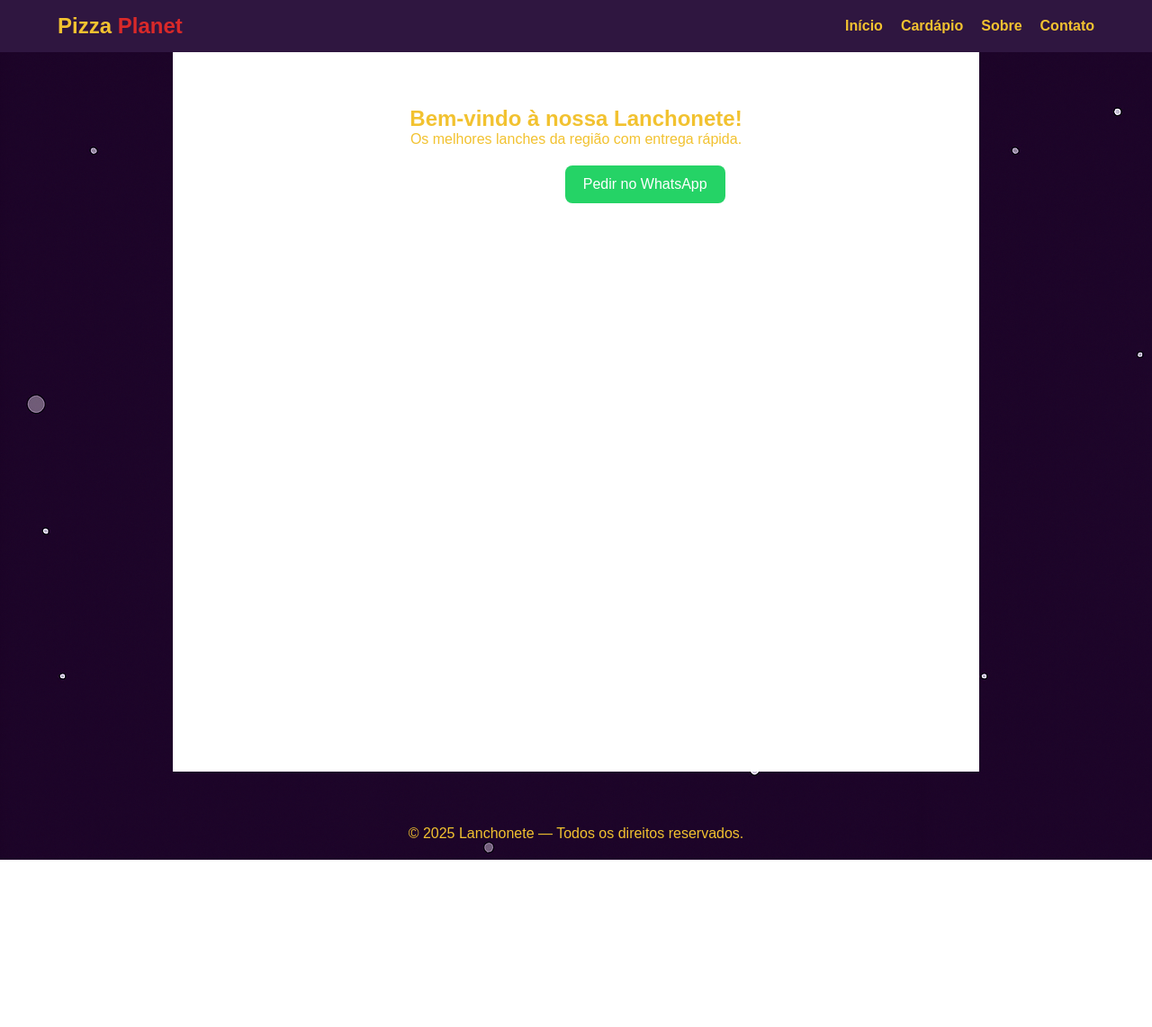
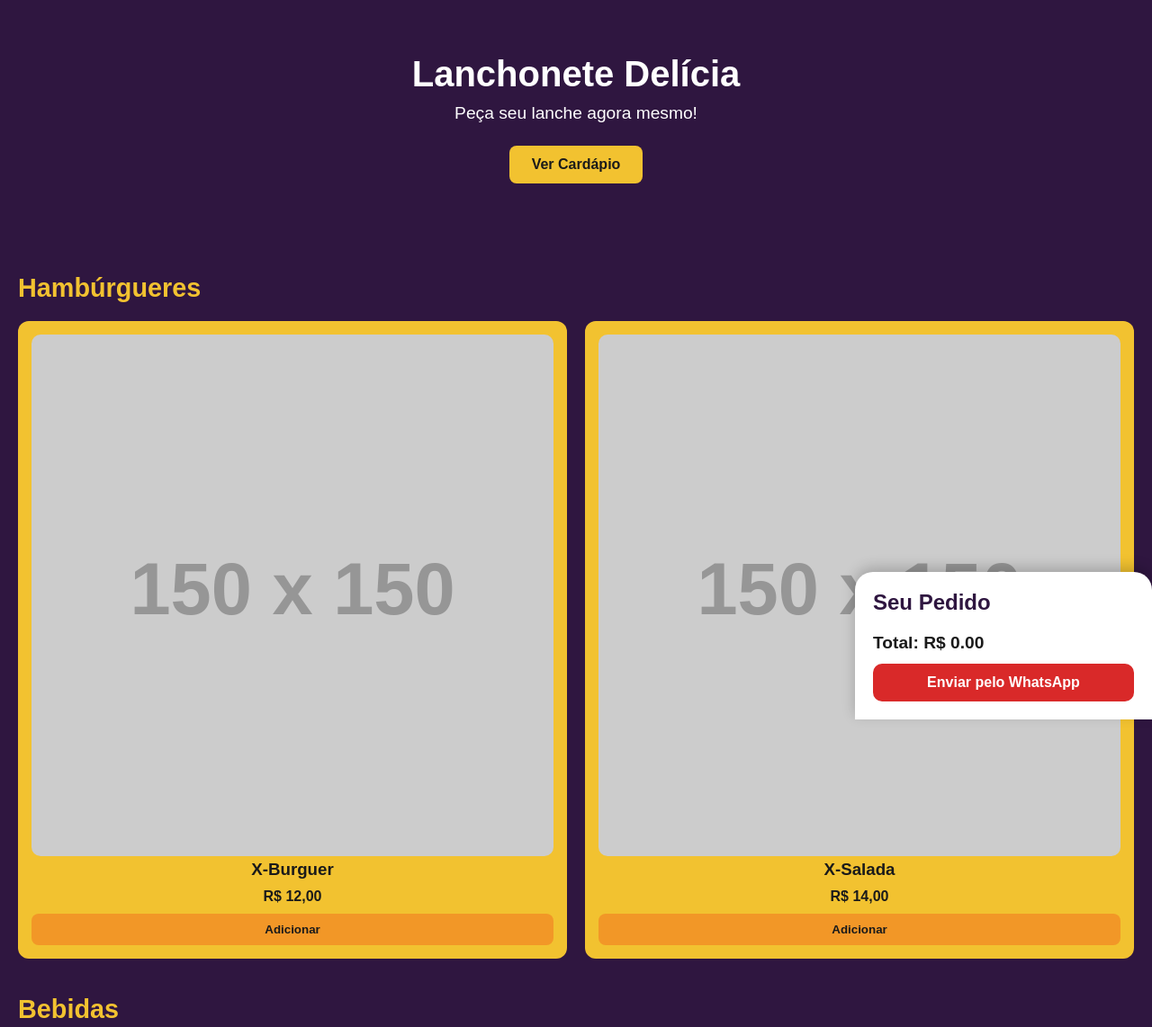
Before and after one commit to mrruankoala/Landing-Pages, a plain HTML site: page index.html in a window 1280 px wide. Shown: the top 1142 px of the page at 90% size. Before the commit the page ends 956 px from the top, so only its background shows below. Drawn offline with Linux system fonts and the light colour scheme; placeholder pictures from the web are drawn by us.

Commit message:
commit: single page is better

```diff
--- a/index.html
+++ b/index.html
@@ -1,39 +1,93 @@
 <!DOCTYPE html>
-<html lang="pt-BR">
+<html lang="pt-br">
 <head>
-    <meta charset="UTF-8">
-    <title>Lanchonete • Início</title>
-    <link rel="stylesheet" href="styles.css">
+    <meta charset="UTF-8" />
+    <meta name="viewport" content="width=device-width, initial-scale=1.0" />
+    <title>Lanchonete - Faça seu Pedido</title>
+    <link rel="stylesheet" href="style.css">
 </head>
+<body>
 
-<body>
-    <!-- NAVBAR -->
-    <header>
-        <nav class="navbar">
-            <h1 class="logo">Pizza <span>Planet</span></h1>
-            <ul class="menu">
-                <li><a href="index.html">Início</a></li>
-                <li><a href="cardapio.html">Cardápio</a></li>
-                <li><a href="sobre.html">Sobre</a></li>
-                <li><a href="contato.html">Contato</a></li>
-            </ul>
-        </nav>
+    <!-- ================= HERO ================= -->
+    <header class="hero">
+        <h1>Lanchonete Delícia</h1>
+        <p>Peça seu lanche agora mesmo!</p>
+        <a href="#cardapio" class="btn">Ver Cardápio</a>
     </header>
 
-    <!-- HERO -->
-    <section class="hero">
-        <h2>Bem-vindo à nossa Lanchonete!</h2>
-        <p>Os melhores lanches da região com entrega rápida.</p>
+    <!-- ================= CARDÁPIO ================= -->
+    <main id="cardapio">
 
-        <div class="hero-buttons">
-            <a href="cardapio.html" class="btn">Ver Cardápio</a>
-            <a href="https://wa.me/55SEU_NUMERO" class="btn btn-wpp">Pedir no WhatsApp</a>
-        </div>
-    </section>
+        <!-- Hambúrgueres -->
+        <section class="categoria">
+            <h2>Hambúrgueres</h2>
+            <div class="produtos">
 
-    <!-- FOOTER -->
-    <footer>
-        <p>© 2025 Lanchonete — Todos os direitos reservados.</p>
-    </footer>
+                <div class="item">
+                    <img src="https://via.placeholder.com/150" alt="X-Burguer">
+                    <h3>X-Burguer</h3>
+                    <p class="preco">R$ 12,00</p>
+                    <button class="add" data-nome="X-Burguer" data-preco="12">Adicionar</button>
+                </div>
+
+                <div class="item">
+                    <img src="https://via.placeholder.com/150" alt="X-Salada">
+                    <h3>X-Salada</h3>
+                    <p class="preco">R$ 14,00</p>
+                    <button class="add" data-nome="X-Salada" data-preco="14">Adicionar</button>
+                </div>
+
+            </div>
+        </section>
+
+        <!-- Bebidas -->
+        <section class="categoria">
+            <h2>Bebidas</h2>
+            <div class="produtos">
+
+                <div class="item">
+                    <img src="https://via.placeholder.com/150" alt="Coca-Cola">
+                    <h3>Coca-Cola</h3>
+                    <p class="preco">R$ 6,00</p>
+                    <button class="add" data-nome="Coca-Cola" data-preco="6">Adicionar</button>
+                </div>
+
+                <div class="item">
+                    <img src="https://via.placeholder.com/150" alt="Suco de Laranja">
+                    <h3>Suco de Laranja</h3>
+                    <p class="preco">R$ 7,00</p>
+                    <button class="add" data-nome="Suco de Laranja" data-preco="7">Adicionar</button>
+                </div>
+
+            </div>
+        </section>
+
+        <!-- Combos -->
+        <section class="categoria">
+            <h2>Combos</h2>
+            <div class="produtos">
+
+                <div class="item">
+                    <img src="https://via.placeholder.com/150" alt="Combo X-Burguer">
+                    <h3>Combo X-Burguer</h3>
+                    <p class="preco">R$ 18,00</p>
+                    <button class="add" data-nome="Combo X-Burguer" data-preco="18">Adicionar</button>
+                </div>
+
+            </div>
+        </section>
+
+    </main>
+
+    <!-- ================= CARRINHO ================= -->
+    <aside id="carrinho">
+        <h2>Seu Pedido</h2>
+        <ul id="lista-carrinho"></ul>
+
+        <p class="total">Total: R$ <span id="total">0.00</span></p>
+
+        <a id="whatsapp-btn" class="finalizar" target="_blank">Enviar pelo WhatsApp</a>
+    </aside>
+
 </body>
 </html>
--- /dev/null
+++ b/style.css
@@ -0,0 +1,197 @@
+/* ============================= */
+/*         PALETA USADA          */
+/* ============================= */
+:root {
+    --roxo1: #2F1640;
+    --amarelo1: #F2C230;
+    --amarelo2: #F2AE2E;
+    --amarelo3: #F29727;
+    --vermelho1: #D92929;
+
+    --texto-claro: #ffffff;
+    --texto-escuro: #1a1a1a;
+}
+
+/* ============================= */
+/*        CONFIGURAÇÕES GERAIS   */
+/* ============================= */
+* {
+    margin: 0;
+    padding: 0;
+    box-sizing: border-box;
+    font-family: "Poppins", sans-serif;
+}
+
+body {
+    background: var(--roxo1);
+    color: var(--texto-claro);
+    padding-bottom: 200px; /* espaço para o carrinho */
+}
+
+h1, h2, h3 {
+    font-weight: 600;
+}
+
+/* ============================= */
+/*            HERO               */
+/* ============================= */
+.hero {
+    text-align: center;
+    padding: 60px 20px;
+    background: var(--roxo1);
+}
+
+.hero h1 {
+    font-size: 2.5rem;
+}
+
+.hero p {
+    margin: 10px 0;
+    font-size: 1.2rem;
+}
+
+.hero .btn {
+    display: inline-block;
+    background: var(--amarelo1);
+    color: var(--texto-escuro);
+    padding: 12px 25px;
+    font-weight: 600;
+    border-radius: 8px;
+    text-decoration: none;
+    margin-top: 15px;
+    transition: 0.2s;
+}
+
+.hero .btn:hover {
+    background: var(--amarelo2);
+}
+
+/* ============================= */
+/*            CARDÁPIO           */
+/* ============================= */
+
+#cardapio {
+    padding: 40px 20px;
+}
+
+.categoria {
+    margin-bottom: 40px;
+}
+
+.categoria h2 {
+    margin-bottom: 20px;
+    font-size: 1.8rem;
+    color: var(--amarelo1);
+}
+
+.produtos {
+    display: grid;
+    gap: 20px;
+    grid-template-columns: repeat(auto-fit, minmax(180px, 1fr));
+}
+
+.item {
+    background: var(--amarelo1);
+    color: var(--texto-escuro);
+    padding: 15px;
+    border-radius: 12px;
+    text-align: center;
+    transition: 0.2s;
+}
+
+.item:hover {
+    transform: scale(1.03);
+    background: var(--amarelo2);
+}
+
+.item img {
+    width: 100%;
+    border-radius: 10px;
+}
+
+.item .preco {
+    margin: 10px 0;
+    font-weight: bold;
+}
+
+.item .add {
+    width: 100%;
+    background: var(--amarelo3);
+    color: var(--texto-escuro);
+    padding: 10px;
+    border: none;
+    border-radius: 8px;
+    font-weight: 600;
+    cursor: pointer;
+    transition: 0.2s;
+}
+
+.item .add:hover {
+    background: var(--amarelo2);
+}
+
+/* ============================= */
+/*            CARRINHO           */
+/* ============================= */
+
+#carrinho {
+    position: fixed;
+    bottom: 0;
+    right: 0;
+    width: 330px;
+    background: #ffffff;
+    color: var(--texto-escuro);
+    padding: 20px;
+    border-radius: 20px 20px 0 0;
+    box-shadow: 0 -5px 15px rgba(0,0,0,0.2);
+}
+
+#carrinho h2 {
+    margin-bottom: 10px;
+    color: var(--roxo1);
+}
+
+#lista-carrinho {
+    list-style: none;
+    max-height: 150px;
+    overflow-y: auto;
+    margin-bottom: 10px;
+}
+
+#lista-carrinho li {
+    padding: 8px 0;
+    border-bottom: 1px solid #ddd;
+    font-size: 0.9rem;
+}
+
+.total {
+    font-size: 1.2rem;
+    font-weight: bold;
+}
+
+.finalizar {
+    display: block;
+    margin-top: 12px;
+    background: var(--vermelho1);
+    color: white;
+    text-align: center;
+    padding: 12px;
+    border-radius: 10px;
+    font-size: 1rem;
+    font-weight: 600;
+    text-decoration: none;
+    transition: 0.2s;
+}
+
+.finalizar:hover {
+    background: #b71c1c;
+}
+
+/* Scroll mais bonito */
+#lista-carrinho::-webkit-scrollbar {
+    width: 6px;
+}
+#lista-carrinho::-webkit-scrollbar-thumb {
+    background-color: var(--amarelo2);
+    border-radius: 6px;
+}
--- a/styles.css
+++ /dev/null
@@ -1,216 +0,0 @@
-/* ===========================
-   PALETA DE CORES
-   =========================== */
-:root {
-    --roxo1: #2F1640;
-    --amarelo1: #F2C230;
-    --amarelo2: #F2AE2E;
-    --amarelo3: #F29727;
-    --vermelho1: #D92929;
-}
-
-* {
-    margin: 0;
-    padding: 0;
-    box-sizing: border-box;
-    color: var(--amarelo1);
-    transition: .2s linear;
-}
-
-/* ===========================
-   CONFIGURAÇÕES GERAIS
-   =========================== */
-body {
-    font-family: Arial, sans-serif;
-    height: 100vh;
-    background-image: url('img/empty-bg.png');
-    overflow: hidden;
-}
-
-/* ===========================
-   HEADER E NAVEGAÇÃO
-   =========================== */
-header {
-    background-color: var(--roxo1);
-    padding: 15px 0;
-}
-
-.navbar {
-    display: flex;
-    justify-content: space-between;
-    align-items: center;
-    text-align: center;
-    width: 90%;
-    margin: auto;
-}
-
-.logo {
-    color: var(--amarelo1);
-    font-size: 1.5rem;
-}
-.logo span {
-    color: var(--vermelho1);
-    font-size: 1.5rem;
-}
-
-.menu {
-    list-style: none;
-    display: flex;
-    gap: 20px;
-
-}
-
-.menu a {
-    text-decoration: none;
-    font-weight: bold;
-}
-.menu a.active,
-.menu a:hover {
-    text-decoration: underline;
-    font-weight: bolder;
-    color: var(--vermelho1);
-    scale: 1.2rem;
-}
-
-
-
-/* ===========================
-   BOTÕES
-   =========================== */
-.btn {
-    background: var(--vermelho);
-    color: white;
-    padding: 12px 20px;
-    border-radius: 8px;
-    display: inline-block;
-    text-decoration: none;
-    transition: 0.2s;
-}
-
-.btn:hover {
-    background: var(--laranja);
-}
-
-.btn-wpp {
-    background: #25D366;
-}
-
-.btn-wpp:hover {
-    background: #1ebe5d;
-}
-
-
-
-/* ===========================
-   HERO DA HOME
-   =========================== */
-.hero {
-    text-align: center;
-    padding: 60px 20px;
-    margin: 0 auto;
-    max-width: 70%;
-    height: 100%;
-    background-color: #fff;
-}
-
-.hero-buttons {
-    margin-top: 20px;
-    display: flex;
-    gap: 20px;
-    justify-content: center;
-}
-
-
-
-/* ===========================
-   CARDÁPIO
-   =========================== */
-.cardapio {
-    width: 90%;
-    margin: 30px auto;
-}
-
-.categoria {
-    margin-bottom: 40px;
-}
-
-.itens {
-    display: grid;
-    grid-template-columns: repeat(auto-fit, minmax(180px, 1fr));
-    gap: 20px;
-}
-
-.item {
-    background: white;
-    padding: 15px;
-    border-radius: 10px;
-    box-shadow: 0 0 10px #0001;
-    text-align: center;
-}
-
-.item button {
-    margin-top: 10px;
-    background: var(--azul);
-    color: white;
-    border: none;
-    padding: 8px 12px;
-    border-radius: 6px;
-    cursor: pointer;
-}
-
-.item button:hover {
-    background: var(--roxo);
-}
-
-
-
-/* ===========================
-   CARRINHO
-   =========================== */
-.carrinho {
-    position: fixed;
-    top: 90px;
-    right: 20px;
-    width: 250px;
-    background: var(--fundo-claro);
-    padding: 20px;
-    border-radius: 10px;
-    box-shadow: 0 0 20px #0002;
-}
-
-.carrinho ul {
-    padding: 0;
-    list-style: none;
-}
-
-.carrinho li {
-    border-bottom: 1px solid #ddd;
-    padding: 5px 0;
-}
-
-
-
-/* ===========================
-   PÁGINAS: SOBRE / CONTATO
-   =========================== */
-.sobre, .contato {
-    width: 90%;
-    margin: 40px auto;
-    background: white;
-    padding: 20px;
-    border-radius: 10px;
-    box-shadow: 0 0 15px #0002;
-}
-
-
-
-/* ===========================
-   FOOTER
-   =========================== */
-footer {
-    text-align: center;
-    padding: 20px;
-    background: var(--azul);
-    color: white;
-    margin-top: 40px;
-}
```
Also changed, not shown: cardapio.html (deleted, +0 -73 lines), contato.html (deleted, +0 -36 lines), sobre.html (deleted, +0 -33 lines).
